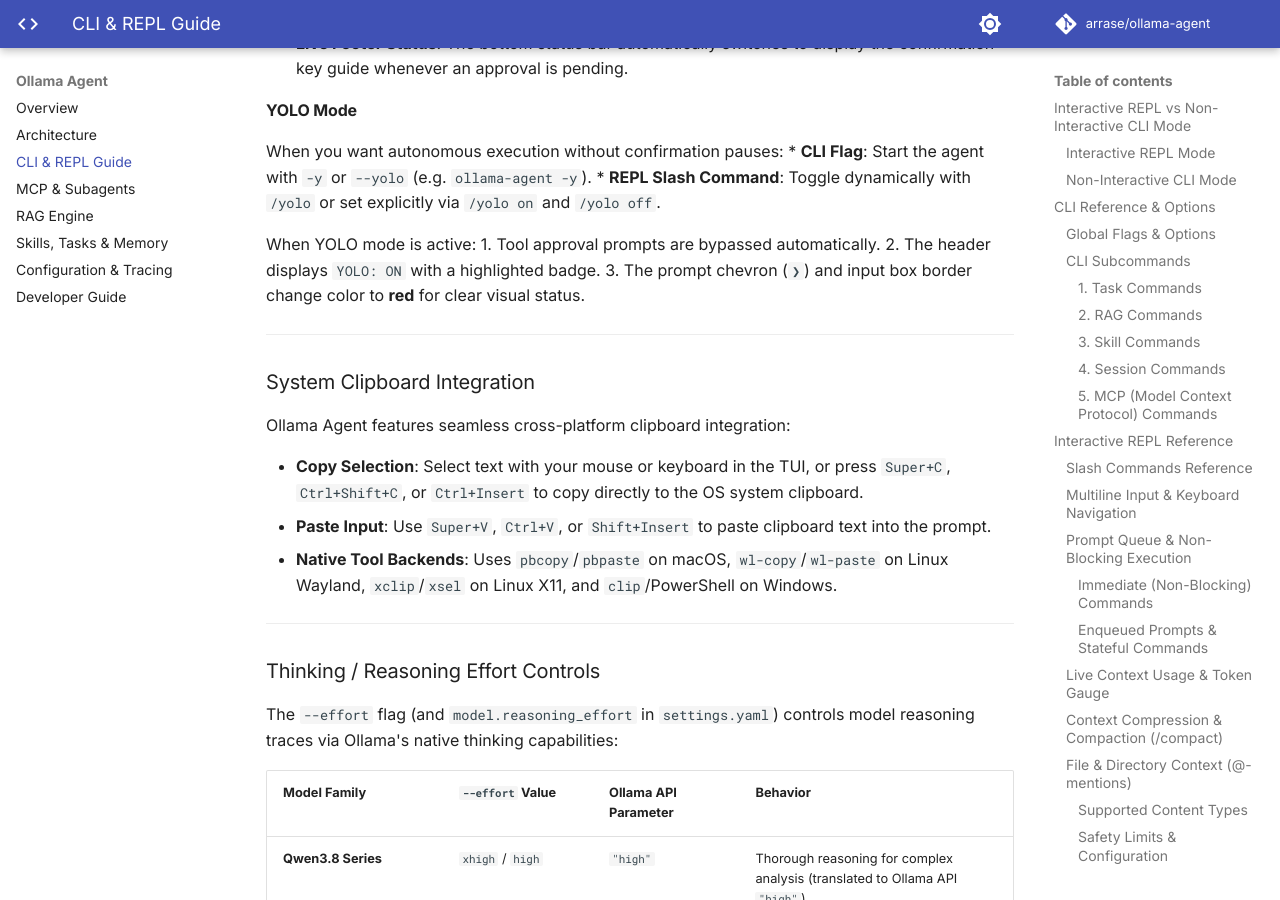
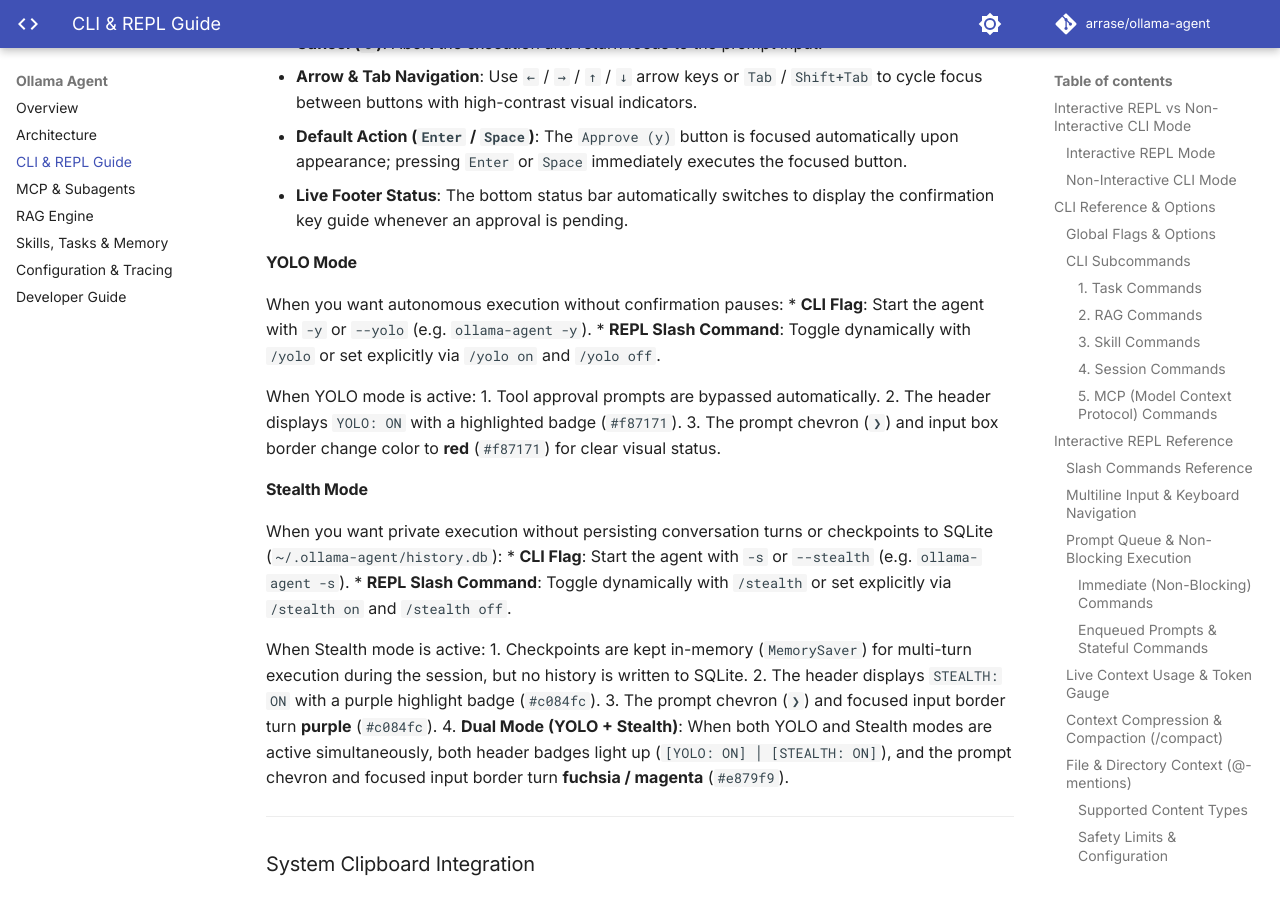
Before and after one commit to arrase/ollama-agent, an MkDocs documentation site: the page built from docs/cli_repl.md, in a window 1280 px wide and 900 px high, scrolled down 10428 px. Built offline with MkDocs 1.6.1 and Material for MkDocs 9.7.7, drawn with Linux system fonts in a browser that asks for light colours; comment, search, counter and statistics services are not loaded; some of the changed text lies outside the part shown.

Commit message:
docs: update README and docs for stealth mode and dual visual indicators

````diff
--- a/docs/cli_repl.md
+++ b/docs/cli_repl.md
@@ -56,6 +56,7 @@
 | `--lang`, `--language` | `-l` | `str` | `auto` | Set UI language code (`en`, `es`, `fr`, `de`, `it`, `pt`, `zh`, `ja`, `ko`, `ru`, `hi`, `ar`, `tr`, `pl`, `nl`, `uk`). |
 | `--builtin-tool-timeout` | `-t` | `int` | `30` | Timeout in seconds for tool executions (including shell commands). |
 | `--yolo` | `-y` | `flag` | `False` | Enable YOLO mode (bypasses all tool approval prompts). |
+| `--stealth` | `-s` | `flag` | `False` | Enable stealth mode (do not save conversation to SQLite history). |
 | `--rag` | — | `str` | `None` | Preload a RAG database collection at startup. |
 | `--allow-traversal` | — | `flag` | `False` | Allow filesystem traversal outside current working directory. |
 | `--no-allow-traversal` | — | `flag` | `True` | Sandbox filesystem operations to current working directory (default). |
@@ -150,7 +151,7 @@
 The interactive REPL is powered by Textual and Rich, featuring rich Markdown rendering, live token gauges, modal forms, and multi-turn persistence.
 
 ```text
-● ollama-agent │ Model: gemma4:26b │ Context: 2.1k/10.0k (21%) │ Effort: medium │ YOLO: OFF
+● ollama-agent │ Model: gemma4:26b │ Context: 2.1k/10.0k (21%) │ Effort: medium │ YOLO: OFF │ STEALTH: OFF
 ```
 
 ### Slash Commands Reference
@@ -172,6 +173,7 @@
 | `/mcp` | `/mcp [list \| reload]` | List configured MCP servers, check connection status, or reload MCP servers and rebuild tool graph mid-session. |
 | `/agents` | `/agents [list]` | List configured specialized subagents, inspecting their models, context windows, and dedicated MCP tool servers. |
 | `/yolo` | `/yolo [on \| off]` | Toggle YOLO mode or set it explicitly to bypass tool execution confirmation prompts. |
+| `/stealth` | `/stealth [on \| off]` | Toggle Stealth mode or set it explicitly to run in-memory without saving conversation to SQLite history. |
 | `/new` | `/new` (alias: `/clear`) | Start a clean session with fresh context and clear the screen (alias for `/session new`). |
 | `/clear` | `/clear` | Clear the screen and start a clean session (alias for `/new`). |
 | `/exit` | `/exit` (alias: `/quit`) | Exit the application cleanly. |
@@ -212,7 +214,7 @@
 Slash commands that perform read-only queries or instant state toggles execute immediately in the chat viewport without waiting for the active stream to complete:
 
 * **Inspection & Queue Removal**: `/queue`, `/queue rm <position>`, `/model list`, `/effort`, `/context`, `/params list`, `/session list`, `/session search`, `/session export`, `/task list`, `/skill list`, `/skill show`, `/rag status`, `/rag list`, `/mcp list`, `/agents list`.
-* **Toggles & Exit**: `/yolo`, `/exit`, `/quit`.
+* **Toggles & Exit**: `/yolo`, `/stealth`, `/exit`, `/quit`.
 
 #### Enqueued Prompts & Stateful Commands
 Normal chat prompts and commands that mutate graph state (e.g., `/model set`, `/compact`, `/session resume`, `/session new`, `/task run`, `/skill create`) are placed in a FIFO queue:
@@ -234,7 +236,7 @@
 The dynamic header bar monitors token consumption and model parameters in real time:
 
 ```text
-● ollama-agent │ Model: gemma4:26b │ Context: 3.4k/10.0k (34%) │ Effort: medium │ RAG: my-docs │ YOLO: OFF
+● ollama-agent │ Model: gemma4:26b │ Context: 3.4k/10.0k (34%) │ Effort: medium │ RAG: my-docs │ YOLO: OFF │ STEALTH: OFF
 ```
 
 * **Metrics**: Displays consumed tokens vs. effective context window limit (`num_ctx`), formatted with `k` suffixes.
@@ -242,7 +244,7 @@
   - 🔵 **Cyan / Sky Blue (`#38bdf8`)**: Healthy context utilization (`≤ 75%`).
   - 🟡 **Yellow / Amber (`#fbbf24`)**: Elevated context warning (`76% – 90%`).
   - 🔴 **Red (`#f87171`)**: Critical limit proximity (`> 90%`).
-* **Dynamic Indicators**: Displays active RAG database in purple (`#a78bfa`) when loaded, reasoning effort level, and highlighted YOLO status badge.
+* **Dynamic Indicators**: Displays active RAG database in purple (`#a78bfa`) when loaded, reasoning effort level, highlighted YOLO status badge, and Stealth status badge.
 
 ---
 
@@ -299,7 +301,7 @@
 
 ---
 
-### Human-in-the-Loop (HITL) & YOLO Mode
+### Human-in-the-Loop (HITL), YOLO & Stealth Modes
 
 To ensure safety when interacting with your local system, Ollama Agent enforces a Human-in-the-Loop confirmation policy before executing potentially sensitive operations (such as running shell commands via `execute` or modifying files via `write_file` and `edit_file`).
 
@@ -329,8 +331,19 @@
 
 When YOLO mode is active:
 1. Tool approval prompts are bypassed automatically.
-2. The header displays `YOLO: ON` with a highlighted badge.
-3. The prompt chevron (`❯ `) and input box border change color to **red** for clear visual status.
+2. The header displays `YOLO: ON` with a highlighted badge (`#f87171`).
+3. The prompt chevron (`❯ `) and input box border change color to **red** (`#f87171`) for clear visual status.
+
+#### Stealth Mode
+When you want private execution without persisting conversation turns or checkpoints to SQLite (`~/.ollama-agent/history.db`):
+* **CLI Flag**: Start the agent with `-s` or `--stealth` (e.g. `ollama-agent -s`).
+* **REPL Slash Command**: Toggle dynamically with `/stealth` or set explicitly via `/stealth on` and `/stealth off`.
+
+When Stealth mode is active:
+1. Checkpoints are kept in-memory (`MemorySaver`) for multi-turn execution during the session, but no history is written to SQLite.
+2. The header displays `STEALTH: ON` with a purple highlight badge (`#c084fc`).
+3. The prompt chevron (`❯ `) and focused input border turn **purple** (`#c084fc`).
+4. **Dual Mode (YOLO + Stealth)**: When both YOLO and Stealth modes are active simultaneously, both header badges light up (`[YOLO: ON] │ [STEALTH: ON]`), and the prompt chevron and focused input border turn **fuchsia / magenta** (`#e879f9`).
 
 ---
 
````
Also changed, not shown: README.md (+25 -11 lines), docs/architecture.md (+15 -10 lines), docs/index.md (+4 -4 lines).
